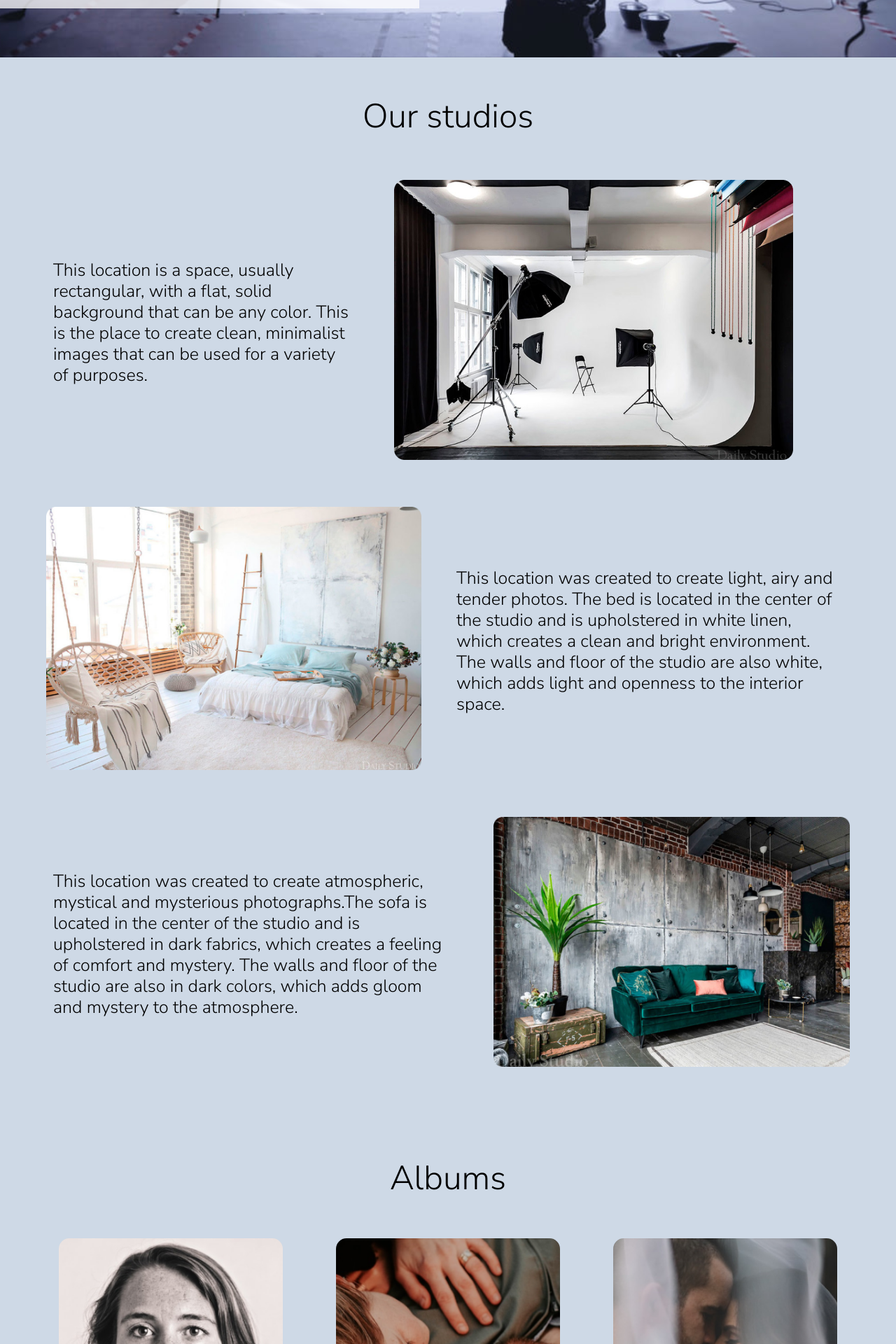
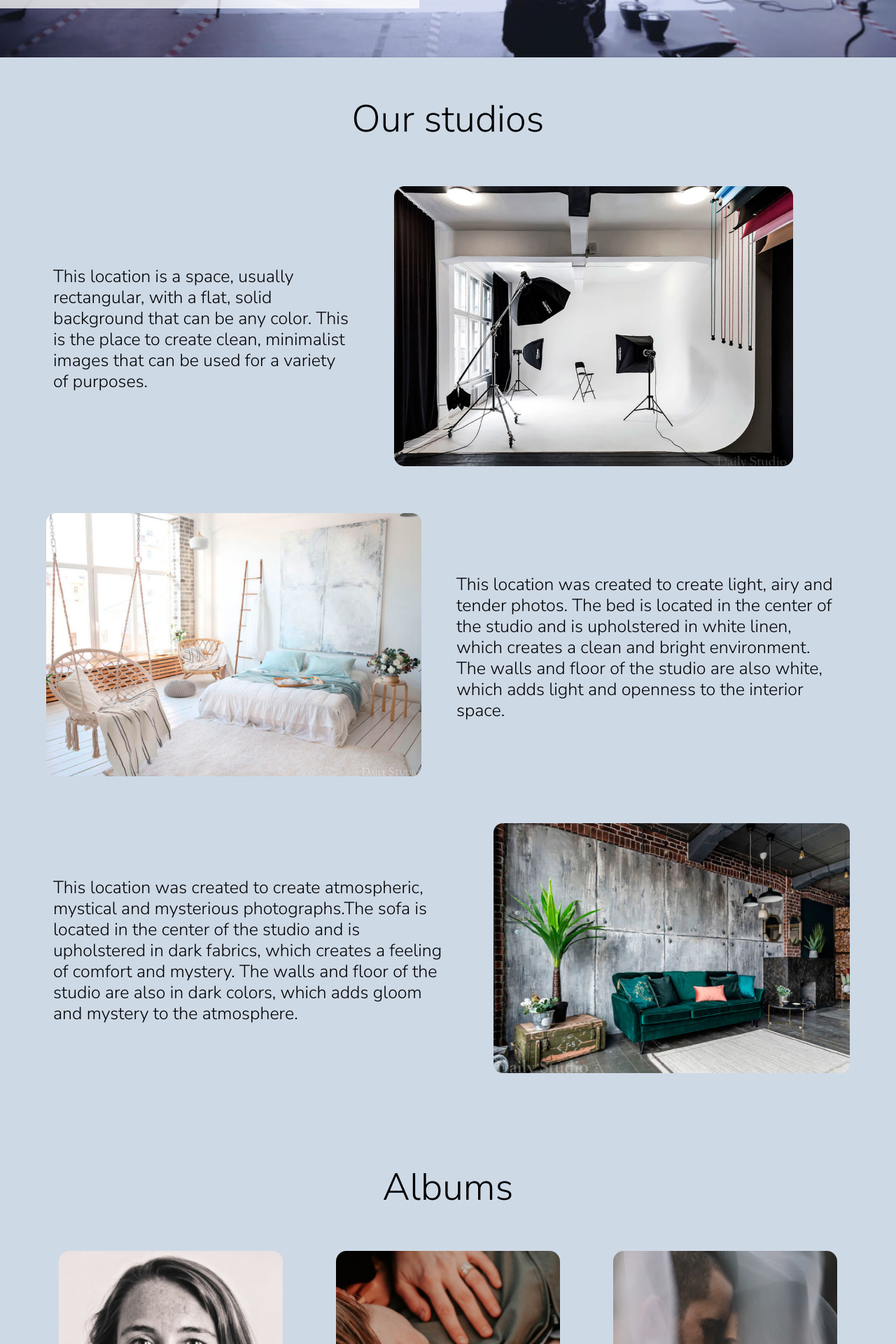
Before and after one commit to progDevtoritollo/photo-studio-marwin-landing, a Next.js app: page / in a window 1280 px wide. Shown: the part 1000-2920 px from the top of the page at 70% size. Built offline with nearby package versions, Linux system fonts and the light colour scheme.

Commit message:
same title fontSize

```diff
--- a/src/components/home/albums.tsx
+++ b/src/components/home/albums.tsx
@@ -46,7 +46,7 @@ const HomeAlbums: FC = () => {
         alignItems: 'center'
       }}>
         <Box sx={{ mb: 5 }}>
-          <Typography variant="Heading2" >
+          <Typography variant="Heading2" sx={{ fontSize: { xs: 40, sm: 54, mb: 60 } }}>
             Albums
           </Typography>
         </Box>
--- a/src/components/home/our-studios.tsx
+++ b/src/components/home/our-studios.tsx
@@ -81,7 +81,7 @@ const HomeOurStudios: FC = () => {
       }}>
         <Box sx={{
           mb: { xs: 1, sm: 2, md: 3.5 },
-        }}><Typography variant="Heading2" sx={{ fontSize: { xs: 24, sm: 34, md: 48 } }}>
+        }}><Typography variant="Heading2" sx={{ fontSize: { xs: 40, sm: 54, mb: 60 } }}>
             Our studios
           </Typography>
         </Box>
--- a/src/components/home/photographers.tsx
+++ b/src/components/home/photographers.tsx
@@ -59,7 +59,7 @@ const HomeAlbums: FC = () => {
       pb: 15
     }}>
       <Box sx={{ mb: 5 }}>
-        <Typography variant="Heading2" sx={{ fontSize: { xs: 27, sm: 40, md: 52 } }}>
+        <Typography variant="Heading2" sx={{ fontSize: { xs: 40, sm: 54, mb: 60 } }}>
           Photographers
         </Typography>
       </Box>
```
